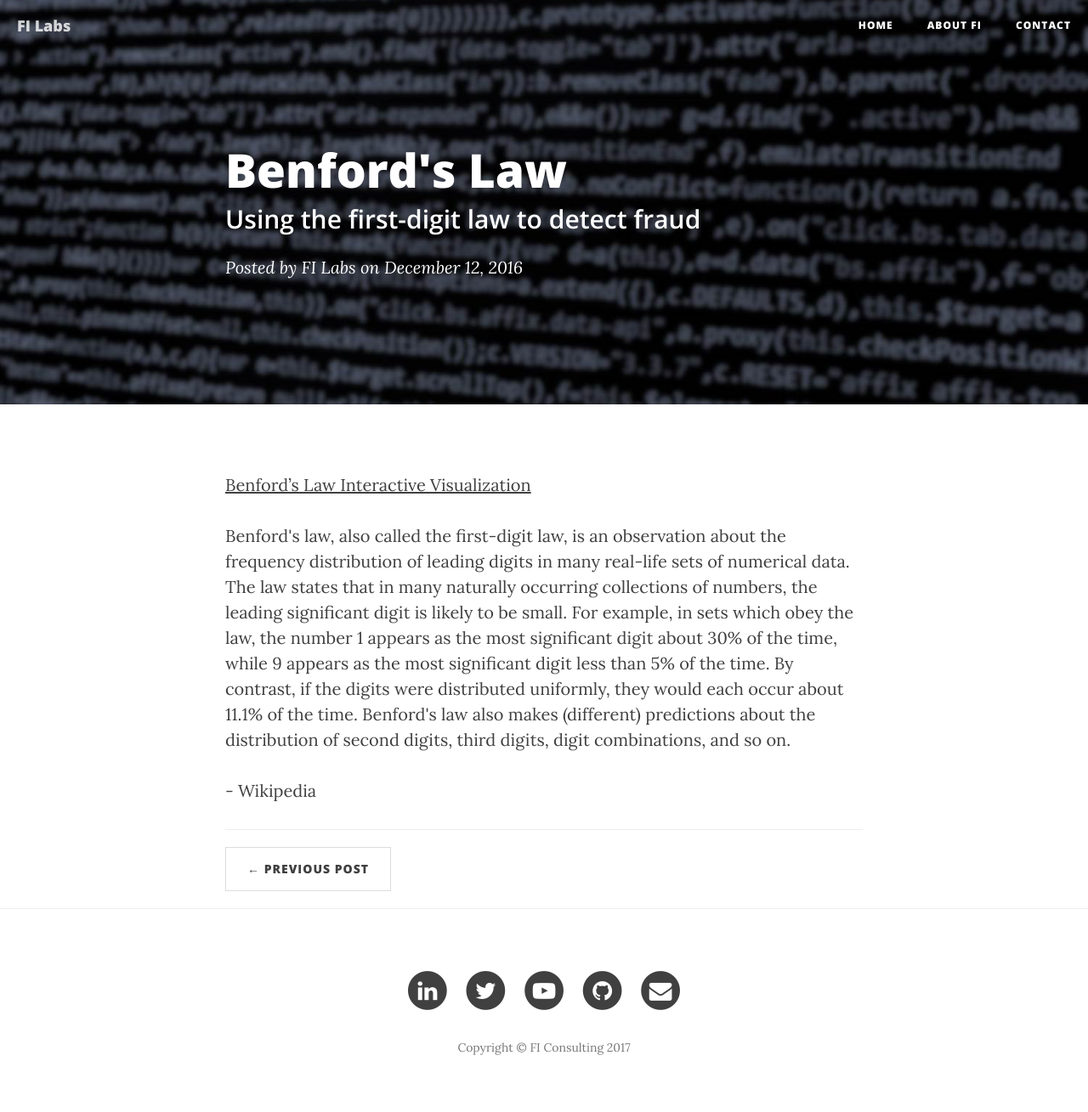
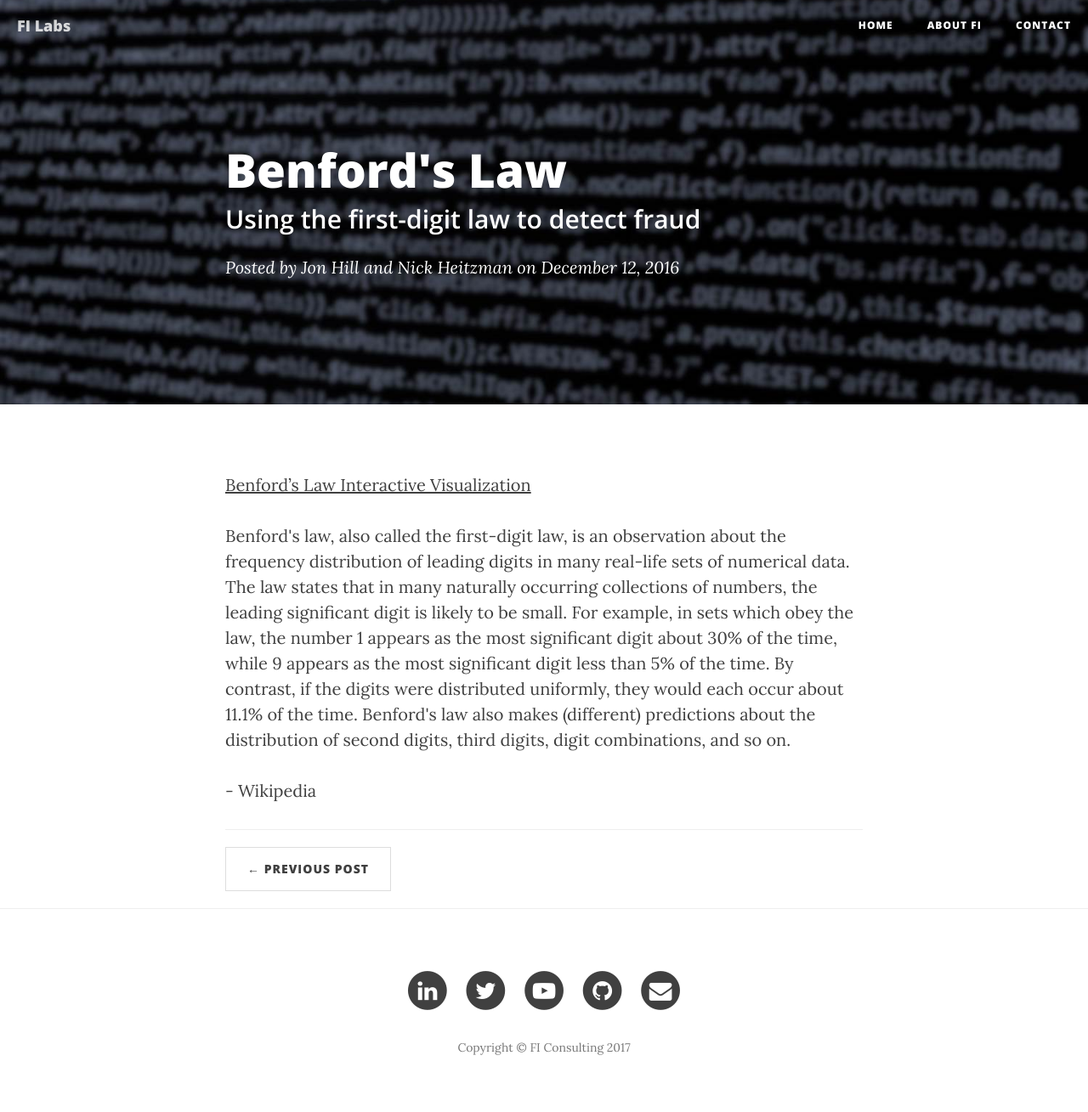
Before and after one commit to ficonsulting/filabs, a Jekyll site: the page built from _posts/2016-12-12-benfords.markdown, in a window 1280 px wide. Shown: the whole page at 85% size. Built offline with Jekyll 4.4.1, drawn with Linux system fonts in a browser that asks for light colours; nearby versions of some CDN libraries.

Commit message:
Update 2016-12-12-benfords.markdown

```diff
--- a/_posts/2016-12-12-benfords.markdown
+++ b/_posts/2016-12-12-benfords.markdown
@@ -4,9 +4,7 @@ categories: [R, Fraud Analysis, Benford's Law, Data Visualization, FI Consulting
 title:      "Benford's Law"
 subtitle:   "Using the first-digit law to detect fraud"
 date:       2016-12-12 12:00:00
-authors:
-- jon_hill
-- nick_heitzman
+author: "Jon Hill and Nick Heitzman"
 header-img: "img/code.jpg"
 ---
 
```
